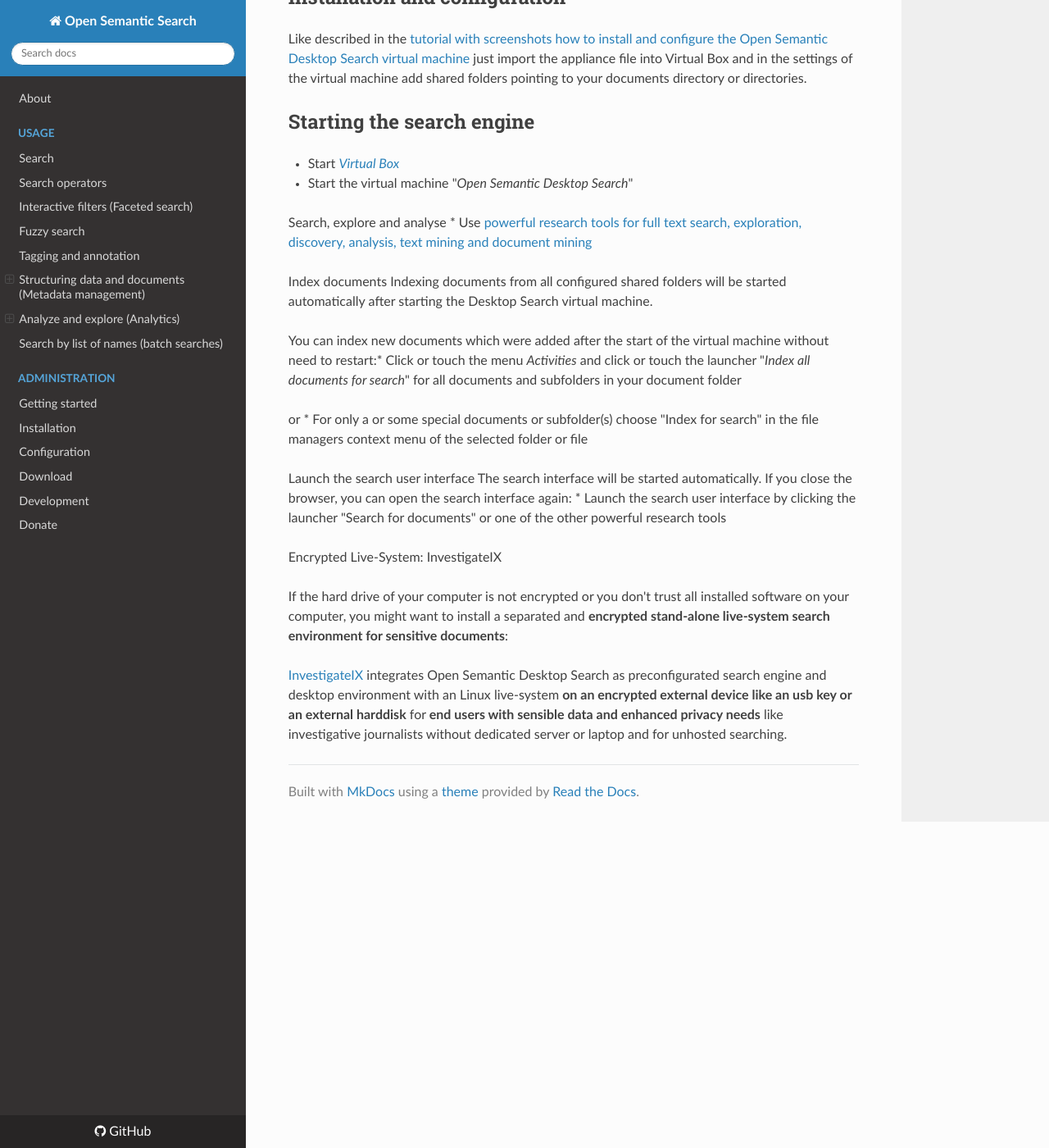
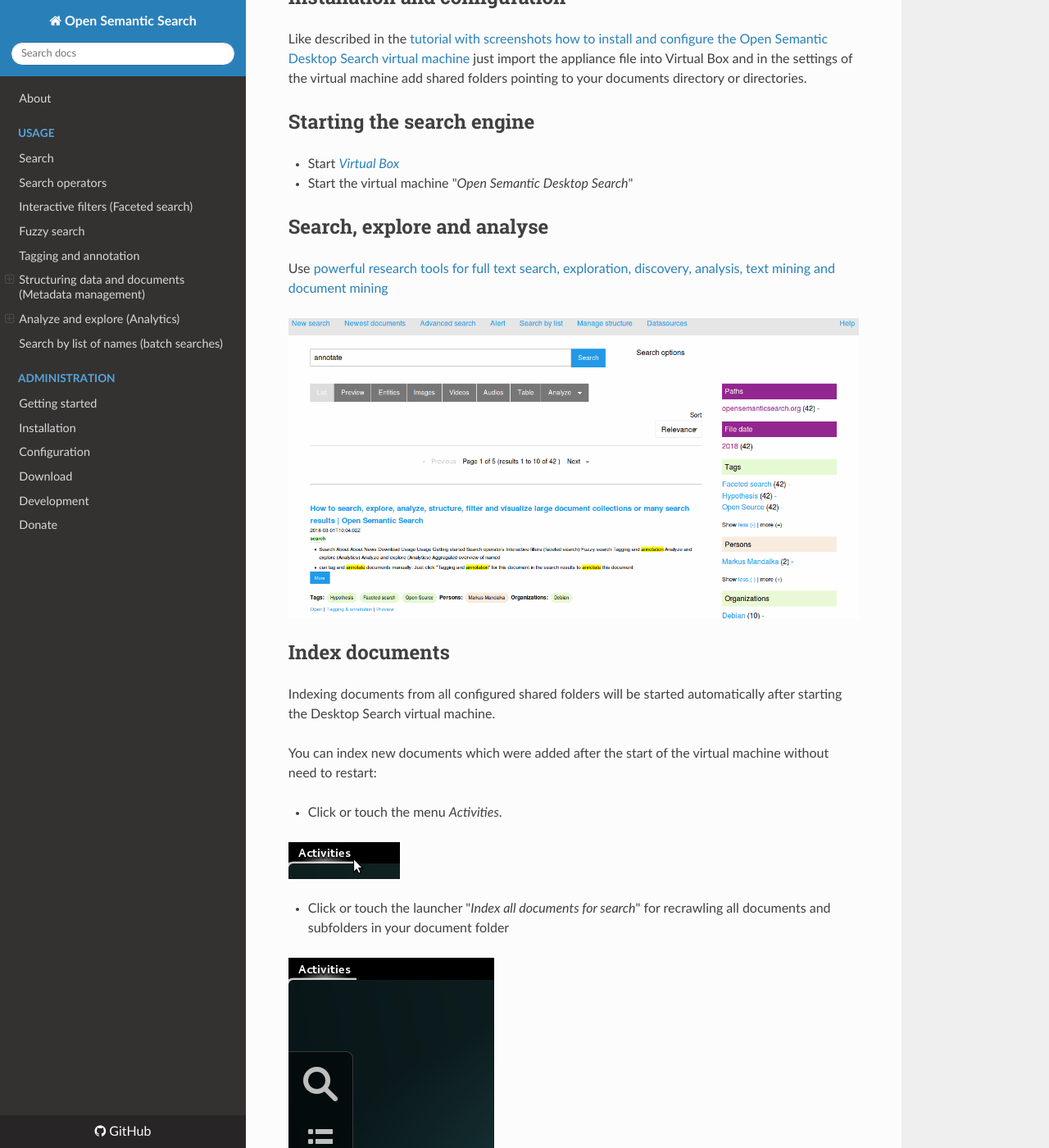
Before and after one commit to opensemanticsearch/open-semantic-search, an MkDocs documentation site: the page built from docs/doc/desktop_search/README.md, in a window 1280 px wide and 1400 px high, scrolled down 652 px. Shown: the whole window at 82% size. Built offline with MkDocs 1.6.1, drawn with Linux system fonts in a browser that asks for light colours; nearby versions of some CDN libraries; some of the changed text lies outside the part shown.

Commit message:
Desktop search VM: Documentation update for new release

```diff
--- a/docs/doc/desktop_search/README.md
+++ b/docs/doc/desktop_search/README.md
@@ -6,50 +6,52 @@
 
 # Open Semantic Desktop Search
 
-
 ## Free software for your own desktop search engine for full text search, exploratory search and text analysis on Windows or Mac
-
 
 Open Semantic Desktop search is **free open source software** for your own **desktop search engine** with integrated text analytics and research tools for **full text search, exploratory search & text mining** in large document sets, many PDF files, Word documents and many other file formats on Windows or Mac.
 
+
 ## Desktop search engine package as virtual machine for single Linux, Windows or Mac users
-
 
 The free software *Open Semantic Desktop Search* based on *Open Semantic Search* is the **all in one package for desktop users** (including Solr search server, user interfaces, open source search tools and connectors) **as virtual machine image** for [full text search, exploratory search, analytics and text mining in many documents](../search) on your own desktop computer or notebook on *Linux*, *Windows* or *iOS (Mac)*.
 
 
 ## Installation and configuration
 
+Like described in the [tutorial with screenshots how to install and configure the Open Semantic Desktop Search virtual machine](../admin/install/desktop_search/README.md) just import the appliance file into Virtual Box and in the settings of the virtual machine add shared folders pointing to your documents directory or directories.
 
 
-Like described in the [tutorial with screenshots how to install and configure the Open Semantic Desktop Search virtual machine](../admin/install/desktop_search) just import the appliance file into Virtual Box and in the settings of the virtual machine add shared folders pointing to your documents directory or directories.
+## Starting the search engine
 
-## Starting the search engine
 * Start [*Virtual Box*](https://www.virtualbox.org)
 * Start the virtual machine "*Open Semantic Desktop Search*"
 
 
-Search, explore and analyse
-* Use [powerful research tools for full text search, exploration, discovery, analysis, text mining and document mining](../search)
+## Search, explore and analyse
+
+Use [powerful research tools for full text search, exploration, discovery, analysis, text mining and document mining](../search/README.md)
+
+![](../../screenshots/search.png)
 
 
-Index documents
+## Index documents
+
 Indexing documents from all configured shared folders will be started automatically after starting the Desktop Search virtual machine.
 
-You can index new documents which were added after the start of the virtual machine without need to restart:* Click or touch the menu *Activities* and click or touch the launcher "*Index all documents for search*" for all documents and subfolders in your document folder
+You can index new documents which were added after the start of the virtual machine without need to restart:
+
+- Click or touch the menu *Activities*.
+
+  ![](../../screenshots/vm_activities.png)
+
+- Click or touch the launcher "*Index all documents for search*" for recrawling all documents and subfolders in your document folder
+
+  ![](../../screenshots/vm_index_documents.png)
 
 
-or
-* For only a or some special documents or subfolder(s) choose "Index for search" in the file managers context menu of the selected folder or file
+## Launch the search user interface
 
+The search interface will be started automatically after new documents were added to the document processing queue.
 
-Launch the search user interface
-The search interface will be started automatically. If you close the browser, you can open the search interface again:
-* Launch the search user interface by clicking the launcher "Search for documents" or one of the other powerful research tools
-
-
-Encrypted Live-System: InvestigateIX
-
-If the hard drive of your computer is not encrypted or you don't trust all installed software on your computer, you might want to install a separated and **encrypted stand-alone live-system search environment for sensitive documents**:
-
-[InvestigateIX](http://www.mandalka.name/investigateix) integrates Open Semantic Desktop Search as preconfigurated search engine and desktop environment with an Linux live-system **on an encrypted external device like an usb key or an external harddisk** for **end users with sensible data and enhanced privacy needs** like investigative journalists without dedicated server or laptop and for unhosted searching.
+If you close the browser, you can open the search interface again:
+Launch the search user interface by clicking the launcher "*Search for documents*" or one of the other powerful research tools.
```
Also changed, not shown: docs/doc/admin/install/desktop_search/README.md (+23 -27 lines).
